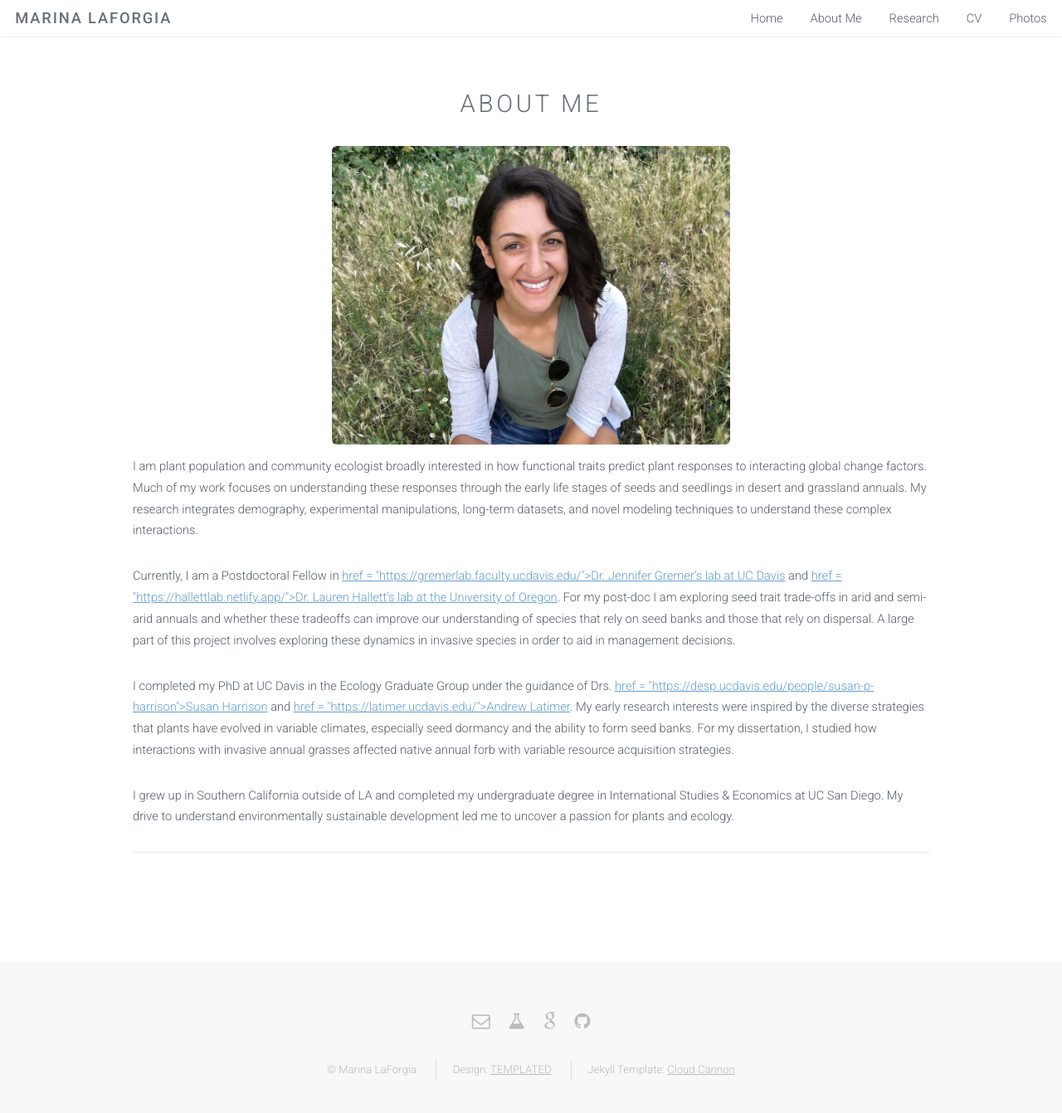
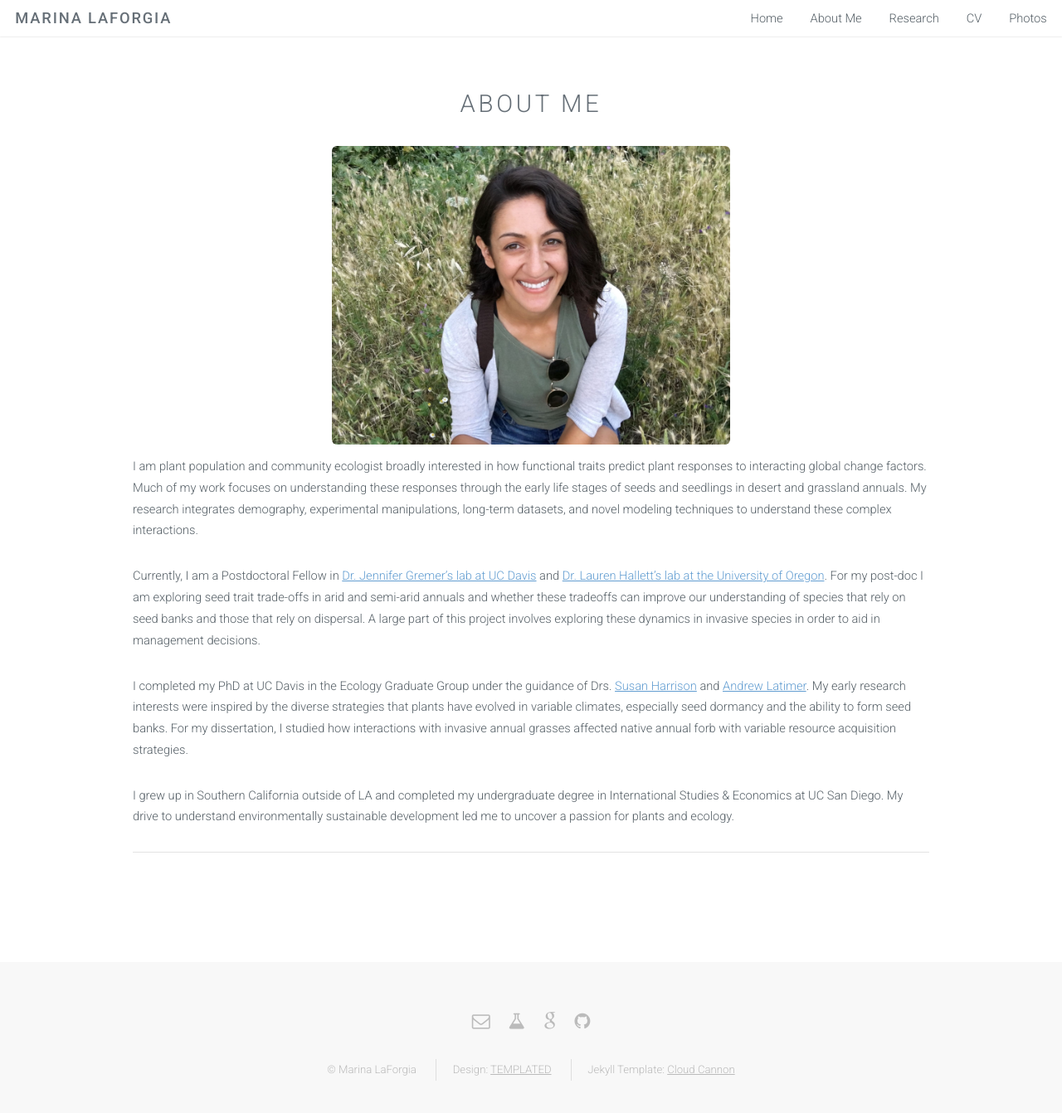
Before and after one commit to marinalaforgia/marinalaforgia.github.io, a Jekyll site: the page built from aboutme.html, in a window 1280 px wide and 1361 px high. Shown: the top 1342 px of the window at 83% size. Built offline with Jekyll 4.4.1, drawn with Linux system fonts in a browser that asks for light colours.

Commit message:
fixed links

```diff
--- a/aboutme.html
+++ b/aboutme.html
@@ -13,8 +13,8 @@ layout: default
             <!-- <h2>Mollis ut adipiscing</h2>-->
             <a class="image aboutme"><img src="{{ site.baseurl }}/images/About-Me.jpeg" alt="" /></a>
             <p>I am plant population and community ecologist broadly interested in how functional traits predict plant responses to interacting global change factors. Much of my work focuses on understanding these responses through the early life stages of seeds and seedlings in desert and grassland annuals. My research integrates demography, experimental manipulations, long-term datasets, and novel modeling techniques to understand these complex interactions.</p>
-            <p>Currently, I am a Postdoctoral Fellow in <a> href = "https://gremerlab.faculty.ucdavis.edu/">Dr. Jennifer Gremer’s lab at UC Davis</a> and <a> href = "https://hallettlab.netlify.app/">Dr. Lauren Hallett’s lab at the University of Oregon</a>. For my post-doc I am exploring seed trait trade-offs in arid and semi-arid annuals and whether these tradeoffs can improve our understanding of species that rely on seed banks and those that rely on dispersal. A large part of this project involves exploring these dynamics in invasive species in order to aid in management decisions. </p>
-            <p>I completed my PhD at UC Davis in the Ecology Graduate Group under the guidance of Drs. <a> href = "https://desp.ucdavis.edu/people/susan-p-harrison">Susan Harrison</a> and <a> href = "https://latimer.ucdavis.edu/">Andrew Latimer</a>. My early research interests were inspired by the diverse strategies that plants have evolved in variable climates, especially seed dormancy and the ability to form seed banks. For my dissertation, I studied how interactions with invasive annual grasses affected native annual forb with variable resource acquisition strategies. </p>
+            <p>Currently, I am a Postdoctoral Fellow in <a href = "https://gremerlab.faculty.ucdavis.edu/">Dr. Jennifer Gremer’s lab at UC Davis</a> and <a href = "https://hallettlab.netlify.app/">Dr. Lauren Hallett’s lab at the University of Oregon</a>. For my post-doc I am exploring seed trait trade-offs in arid and semi-arid annuals and whether these tradeoffs can improve our understanding of species that rely on seed banks and those that rely on dispersal. A large part of this project involves exploring these dynamics in invasive species in order to aid in management decisions. </p>
+            <p>I completed my PhD at UC Davis in the Ecology Graduate Group under the guidance of Drs. <a href = "https://desp.ucdavis.edu/people/susan-p-harrison">Susan Harrison</a> and <a href = "https://latimer.ucdavis.edu/">Andrew Latimer</a>. My early research interests were inspired by the diverse strategies that plants have evolved in variable climates, especially seed dormancy and the ability to form seed banks. For my dissertation, I studied how interactions with invasive annual grasses affected native annual forb with variable resource acquisition strategies. </p>
             <p>I grew up in Southern California outside of LA and completed my undergraduate degree in International Studies & Economics at UC San Diego. My drive to understand environmentally sustainable development led me to uncover a passion for plants and ecology. </p>
         </section>
         <hr class="major" />
```
